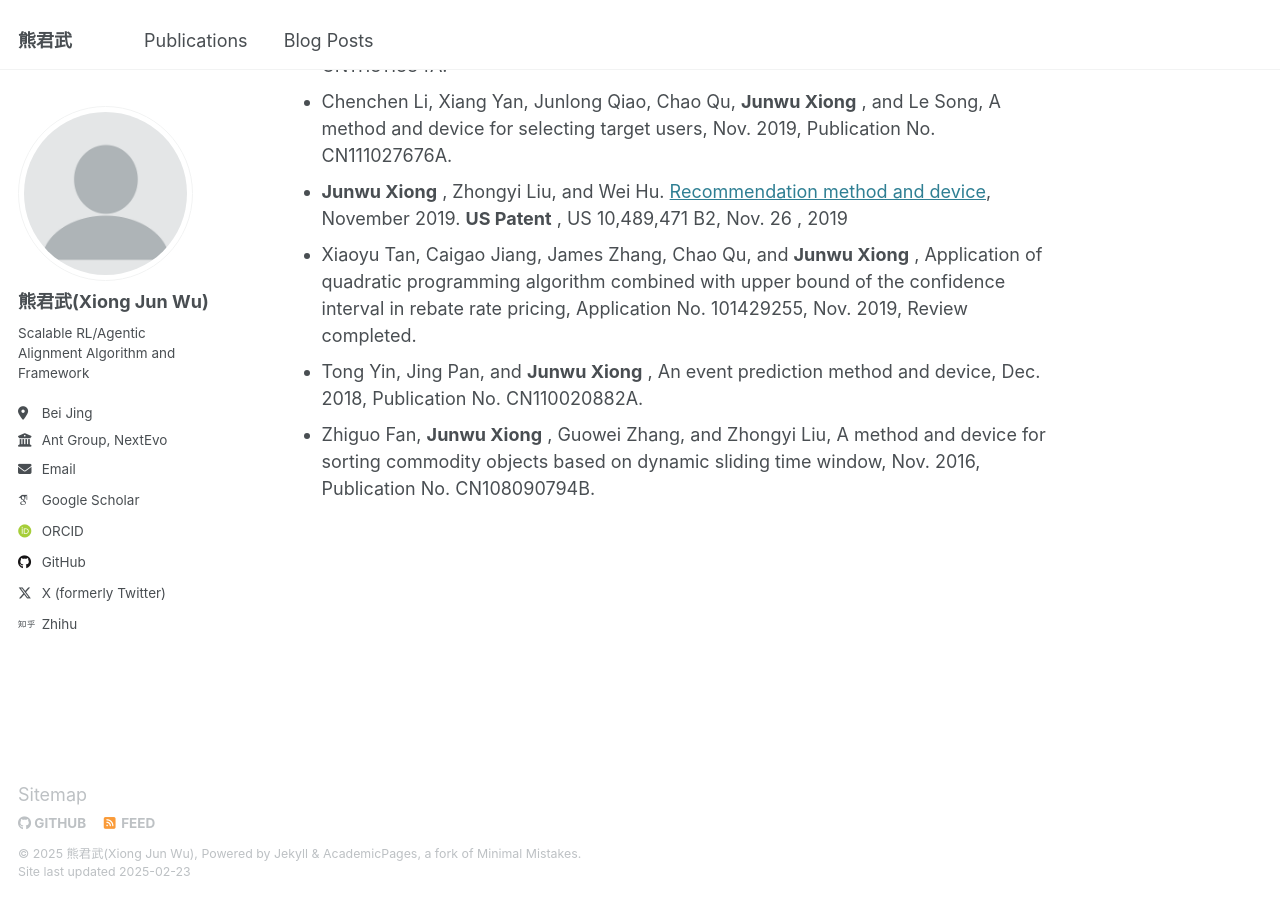
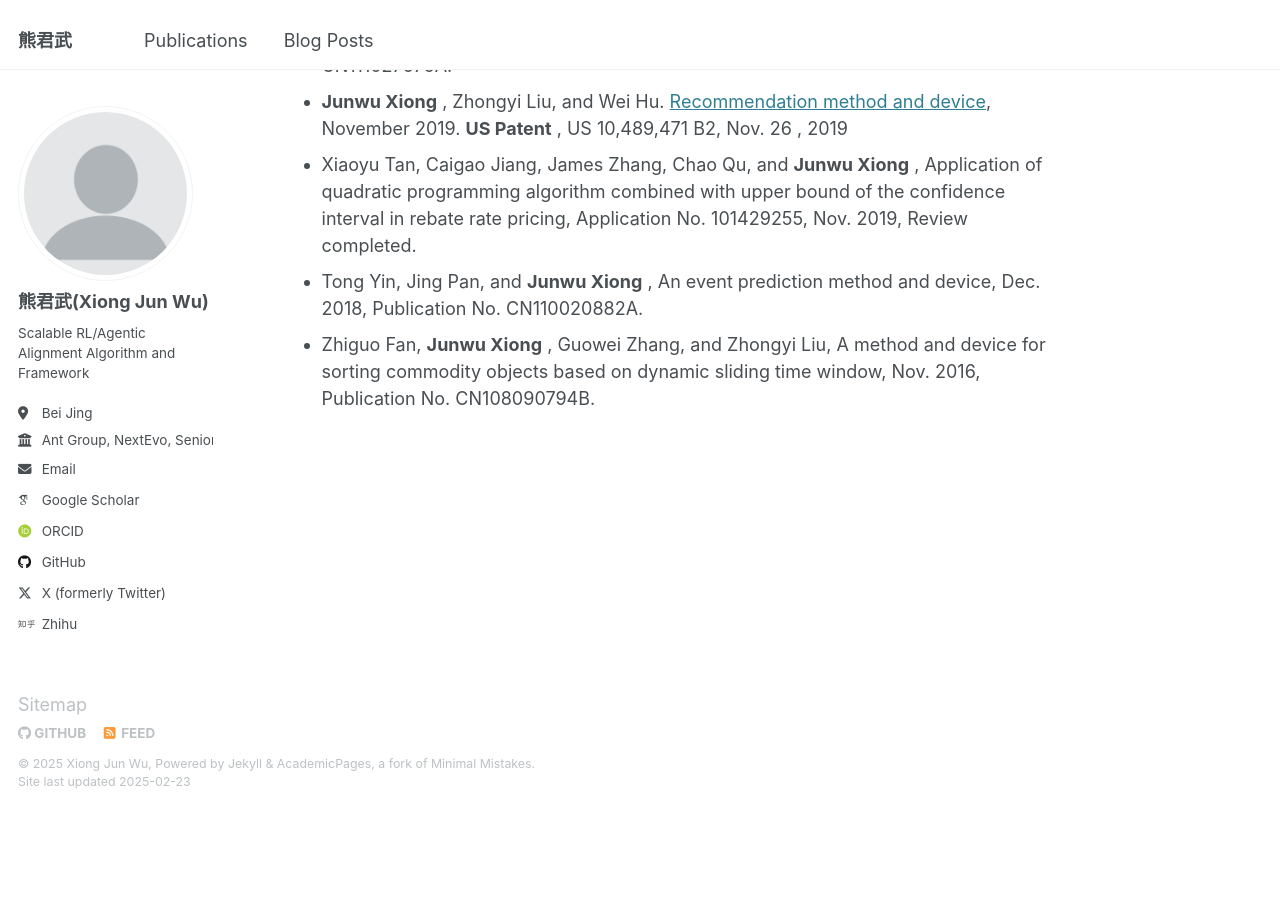
Before and after one commit to junwuxgi/junwuxgi.github.io, a Jekyll site: the page built from publications.md, in a window 1280 px wide and 900 px high, scrolled down 2555 px. Built offline with Jekyll 4.4.1, drawn with Linux system fonts in a browser that asks for light colours; some web fonts are replaced; our own code applies the rules of GitHub Pages for plain Markdown files; after the commit the page ends 3365 px from its top, so only the background shows below that; part of the change alters nothing that is shown; some of the changed text lies outside the part shown.

Commit message:
update config

```diff
--- a/_config.yml
+++ b/_config.yml
@@ -11,7 +11,7 @@ locale                   : "cn-China"
 site_theme               : "default"
 title                    : "熊君武"
 title_separator          : "-"
-name                     : &name "熊君武(Xiong Jun Wu)"
+name                     : &name "Xiong Jun Wu"
 description              : &description "Scalable RL/Agentic Alignment"
 url                      : https://junwuxgi.github.io # the base hostname & protocol for your site e.g. "https://[your GitHub username].github.io"
 baseurl                  : "" # the subpath of your site, e.g. "/blog"
@@ -27,7 +27,7 @@ author:
   pronouns         : # example: "she/her"
   bio              : "Scalable RL/Agentic Alignment Algorithm and Framework"
   location         : "Bei Jing"
-  employer         : "Ant Group, NextEvo"
+  employer         : "Ant Group, NextEvo, Senior Algorithm Expert"
   uri              : # URL
   email            : "junwuxgi@gmail.com"
 
@@ -76,13 +76,13 @@ author:
   xing             : # Username
 
 # Publication Category - The following the list of publication categories and their headings
-publication_category:
-  working papers:
-    title: 'Working papers'
-  conferences:
-    title: 'Conference Papers'
-  manuscripts:
-    title: 'Journal Articles'
+# publication_category:
+#   working papers:
+#     title: 'Working papers'
+#   conferences:
+#     title: 'Conference Papers'
+#   manuscripts:
+#     title: 'Journal Articles'
 #  books:
 #    title: 'Books'
 
--- a/publications.md
+++ b/publications.md
@@ -1,47 +1,45 @@
 ### Papers
 
-**Scalable RLXF/RL/Agentic Alignment**
+#### **Scalable RLXF/RL/Agentic Alignment**
 
 * Zehang Deng, Yongjian Guo, Changzhou Han, Wanlun Ma,  **Junwu Xiong** , Sheng Wen, Yang Xiang, AI Agents Under Threat: A Survey of Key Security Challenges and Future Pathways, **ACM Computing Surveys**, [paper](https://arxiv.org/abs/2406.02630), 202406.
 * Yusen Wu, Li Jiang,  **Junwu Xiong** , Jingqing Ruan, Yichuan Ding, Qingpei Guo, zujie wen, JUN ZHOU, Xiaotie Deng, Hummer: Towards Limited Competitive Preference Dataset, [paper](https://openreview.net/pdf?id=aKwQPRjdGa),  **COLM** **2024**, 202406.
 * T Cui, Y Wang, C Fu, Y Xiao, S Li, X Deng, Y Liu, Q Zhang, Z Qiu, P Li, Z Tan, **Junwu Xiong** and others, Risk Taxonomy, Mitigation, and Assessment Benchmarks of Large Language Model Systems, [paper](https://arxiv.org/abs/2401.05778), 202401. Submitted to ACM Computing Surveys, 202401.
 
-**Multi-agent Reinforcement Learning**
+#### **Multi-agent Reinforcement Learning**
 
 * Chao Qu, Hui Li, Chang Liu,  **Junwu Xiong** , James Zhang, Wei Chu, Weiqiang Wang, Yuan Qi, and Le Song. Variational Policy Propagation for Multi‑agent Reinforcement Learning, [paper](https://arxiv.org/abs/2004.08883), 2020.
 * Chao Qu, Shie Mannor, Huan Xu, Yuan Qi, Le Song, and  **Junwu Xiong** . Value propagation for decentralized networked deep multi‑agent reinforcement learning.  **Advances in Neural Information Processing Systems** , 32, [paper](https://arxiv.org/abs/1901.09326), 2019.
 
-**Game Theory and Reinforcement Learning**
+#### **Game Theory and Reinforcement Learning**
 
 * Romain Lopez, Chenchen Li, Xiang Yan,  **Junwu Xiong** , Michael Jordan, Yuan Qi, and Le Song. Cost‑effective incentive allocation via structured counterfactual inference. In Proceedings of the  **AAAI Conference on Artificial Intelligence** , volume 34, pages 4997–5004, [paper](https://arxiv.org/abs/1902.02495), 2020.
 * Chenchen Li, Xiang Yan, Xiaotie Deng, Yuan Qi, Wei Chu, Le Song, Junlong Qiao, Jianshan He, and  **Junwu Xiong** . Latent Dirichlet Allocation for Internet Price War. In Proceedings of the  **AAAI Conference on Artificial Intelligence** , volume 33, pages 639–646, [paper](https://arxiv.org/abs/1808.07621), 2019.
 
-**Deep Reinforcement Learning**
+#### **Deep Reinforcement Learning**
 
 * Tan, Xiaoyu and Qu, Chao and **Xiong, Junwu** and Zhang, James and Qiu, Xihe and Jin, Yaochu,Model-Based Off-Policy Deep Reinforcement Learning With Model-Embedding, **IEEE Transactions on Emerging Topics in Computational Intelligence** , [paper](https://ieeexplore.ieee.org/abstract/document/10463525), 202403.
 * **Junwu Xiong** , Xiaoyun Feng, YunZhou Shi, James Zhang, Zhongzhou Zhao, and Wei Zhou. Digital human inter‑active recommendation decision‑making based on reinforcement learning.  **NeurIPS 2022 Workshop on Human in the Loop Learning** , [paper](https://arxiv.org/abs/2210.10638), 2022.
 * Chenchen Li, Xiang Yan, Xiaotie Deng, Yuan Qi, Wei Chu, Le Song, Junlong Qiao, Jianshan He, and  **Junwu Xiong** . Reinforcement learning for uplift modeling, [paper](https://arxiv.org/abs/1811.10158), 2018.
 
-**Deep Learning**
+#### **Deep Learning**
 
 * Huiru Xiao, Caigao Jiang, Yangqiu Song, James Zhang, and  **Junwu Xiong** . Unit ball model for embedding hier‑ archical structures in the complex hyperbolic space, [paper](https://arxiv.org/abs/2105.03966), 2021.
 * Tong Yin, Xiaotie Deng, Yuan Qi, Wei Chu, Jing Pan, Xiang Yan, and  **Junwu Xiong** . Personalized behavior predic‑ tion with encoder‑to‑decoder structure. In 2018 IEEE  **International Conference on Networking** , Architecture and Storage (NAS), pages 1–10. IEEE, [paper](https://ieeexplore.ieee.org/document/8515696), 2018.
 
-**Scalable Wireless Sensor Networks**
+#### **Scalable Wireless Sensor Networks**
 
 * Huan Li, Yanlei Liu, Weifeng Chen, Weijia Jia, Bing Li, and  **Junwu Xiong** . COCA: Constructing optimal clustering architecture to maximize sensor network lifetime.  **Computer Communications** , 36(3):256–268, [paper](https://www.sciencedirect.com/science/article/abs/pii/S0140366412003751), 2013.
 * Huan Li, Jierui Cao, and  **Junwu Xiong** . Constructing optimal clustering architecture for maximizing lifetime in large scale wireless sensor networks. In 2009 15th **International Conference on Parallel and Distributed Systems,** pages 182–189. IEEE, [paper](https://ieeexplore.ieee.org/document/5395248), 2009.
 
 ### Patents
 
-**RLHF/RL/Agentic Alignment**
-
-**Deep Reinforcement Learning**
+#### **Deep Reinforcement Learning**
 
 * **Junwu Xiong** , Xiaoyu Tan, XU Hairui, James Zhang, Wei Chu, Yunzhou Shi, Zhongzhou Zhao, Wei Zhou, Xiaolong Li, [Digital avatar recommendation method and recommendation system](https://patents.google.com/patent/US20240177216A1/en), **US Patent**, US20240177216A1, App. 18/516,730, 2024.
 * **Junwu Xiong** , Xiaoyu Tan, Hairui Xu, James Zhang, Wei Chu, Yunzhou Shi, Zhongzhou Zhao, Wei Zhou, and Xiaolong LI, Interactive recommendation decision‑making of digital Avatar based on reinforcement learning, Application No. CXTA103673, Sep. 2022, Review completed.
 
-**Preference Learning**
+#### **Preference Learning**
 
 * Hairui Xu, Hong Tang, Jingxin Mao, Manhuo Hong, Xiaoyu Tan, Caigao Jiang, Wenpeng Zhang, James Zhang, Chao Qu,  **Junwu Xiong** , and Wei Chu, Model Switch of Attention Capital Intelligent Pricing Algorithm, Application No. CXTA66183, Nov. 2020, Review completed.
 * Xiaoyu Tan, Chao Qu, Caigao Jiang, Hairui Xu,  **Junwu Xiong** , and James Zhang, A method and system for training a recommendation model, May 2020, Publication No. CN111311384A.
```
